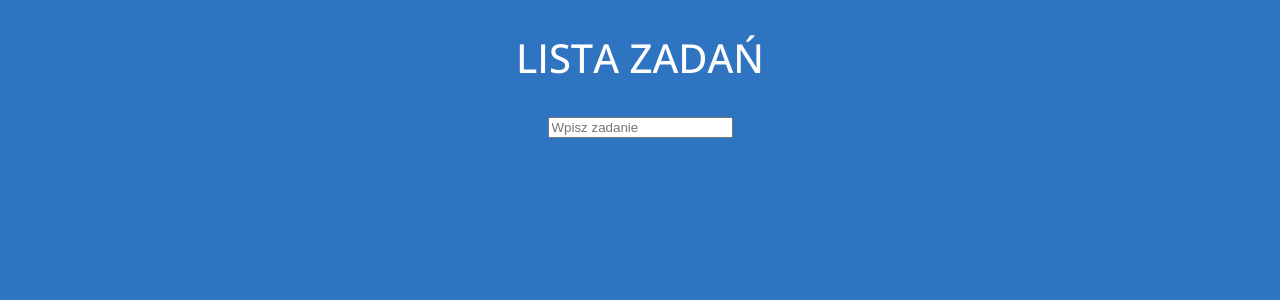
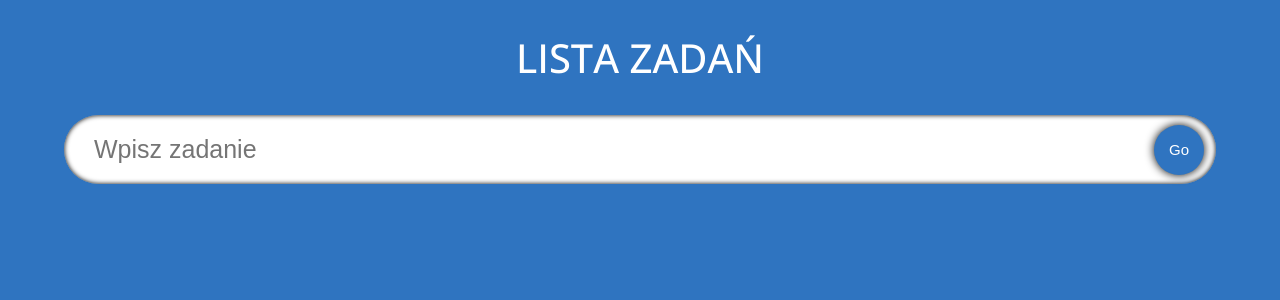
Before and after one commit to wojwozniak/ts-todolist, a React (Create React App) app: page / in a window 1280 px wide. Shown: the top 300 px of the page. Built offline with nearby package versions, Linux system fonts and the light colour scheme.

Commit message:
Added input bar

```diff
--- a/src/App.tsx
+++ b/src/App.tsx
@@ -1,12 +1,17 @@
-import React from 'react';
+import React, { useState } from 'react';
 import './App.css';
 import InputField from './components/InputField';
 
 const App: React.FC = () => {
+
+  const [todo, setTodo] = useState<string>("");
+
+  console.log(todo);
+
   return (
     <div className="App">
       <span className="heading">Lista zadań</span>
-      <InputField />
+      <InputField todo={todo} setTodo={setTodo}/>
     </div>
   );
 }
--- a/src/components/InputField.tsx
+++ b/src/components/InputField.tsx
@@ -1,9 +1,18 @@
 import React from 'react'
+import "./styles.css"
 
-const InputField = () => {
+interface Props {
+  todo: string;
+  setTodo: React.Dispatch<React.SetStateAction<string>>;
+}
+
+const InputField = ({ todo, setTodo }:Props) => {
   return (
       <form className="input">
-          <input type="input" placeholder="Wpisz zadanie" className='input__box' />
+      <input type="input" value={todo} onChange={
+        (e)=>setTodo(e.target.value)
+      } placeholder="Wpisz zadanie" className='input__box' />
+      <button className='input__submit' type="submit">Go</button>
         </form>
   )
 }
--- /dev/null
+++ b/src/components/styles.css
@@ -0,0 +1,45 @@
+.input {
+    display: flex;
+    width: 90%;
+    position: relative;
+    align-items: center;
+}
+
+.input__box {
+    width: 100%;
+    border-radius: 50px;
+    padding: 20px 30px;
+    font-size: 25px;
+    border: none;
+    transition: 0.2s;
+    box-shadow: inset 0 0 5px black;
+}
+
+.input__box:focus {
+    box-shadow: 0 0 10px 1000px rgba(0, 0, 0, 0.5);
+    outline: none;
+}
+
+.input__submit {
+    position: absolute;
+    width: 50px;
+    height: 50px;
+    margin: 12px;
+    border-radius: 50px;
+    right: 0px;
+    border: none;
+    font-size: 15px;
+    background-color: #2f74c0;
+    color: white;
+    transition: 0.2s all;
+    box-shadow: 0 0 10px black;
+}
+
+.input__submit:hover {
+    background-color: #388ae2;
+}
+
+.input__submit:active {
+    transform: scale(0.8);
+    box-shadow: 0 0 5px black;
+}
```
